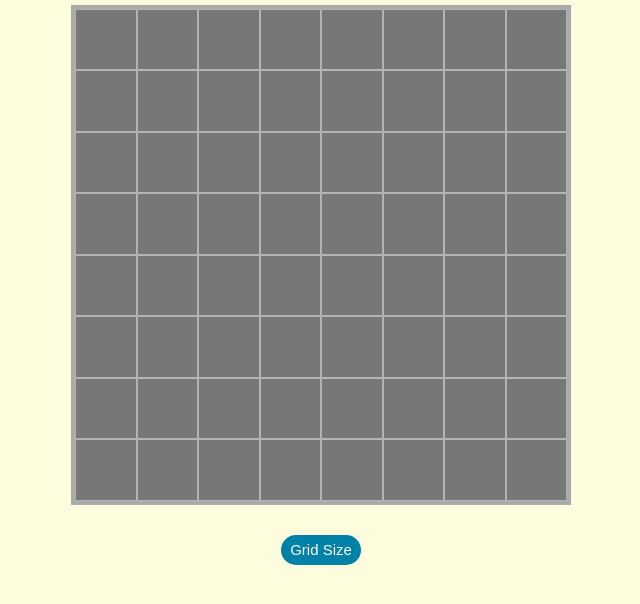
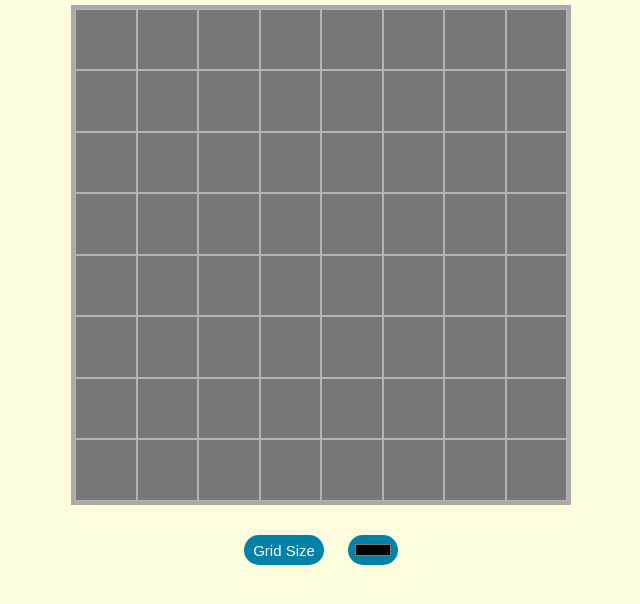
Before and after one commit to bdavidg3/etch-a-sketch, a plain HTML site: page index.html in a window 1280 px wide. Shown: the part 114-718 px from the top of the page, without its empty margins (319-959 px from the left). Drawn offline with Linux system fonts and the light colour scheme; a web font is replaced by a local one.

Commit message:
feat: add grid color selector

```diff
--- a/index.html
+++ b/index.html
@@ -13,6 +13,7 @@
     <div class="settings-container">
         <div class="grid-settings">
             <button class="grid-size">Grid Size</button>
+            <input class="grid-color" type="color">
         </div>
     </div>
 
--- a/script.js
+++ b/script.js
@@ -1,5 +1,7 @@
 gridContainer = document.querySelector('.grid-container');
-sizeButton = document.querySelector('.grid-size')
+sizeButton = document.querySelector('.grid-size');
+colorInput = document.querySelector('.grid-color');
+let colorSelect = colorInput.value;
 let a=8;
 
 function gridCreator(a){
@@ -11,7 +13,8 @@ for (let i=1;i<=a*a;i++){
     gridItem.style.width=`calc(100% / ${a})`;
     gridItem.style.heigth=`calc(100% / ${a})`;
     gridItem.addEventListener('mouseover',()=>{
-    gridItem.style.backgroundColor='#dd2222';
+    let colorSelect = colorInput.value;
+    gridItem.style.backgroundColor=colorSelect;
 })
 }}
 
--- a/styles.css
+++ b/styles.css
@@ -51,7 +51,9 @@ h1{
 .settings-container{
     display:flex;
     justify-content: center;
+    align-items: center;
     padding:30px;
+    gap:25px;
 }
 
 .grid-size{
@@ -62,4 +64,14 @@ h1{
     color: white;
     font-size: 15px;
     border-radius: 20px;
+    margin:0 10px;
 }
+
+.grid-color{
+    border:none;
+    padding:5px;
+    background-color: #0081a7;
+    border-radius:20px;
+    height:30px;
+    margin:0 10px;
+}
```
